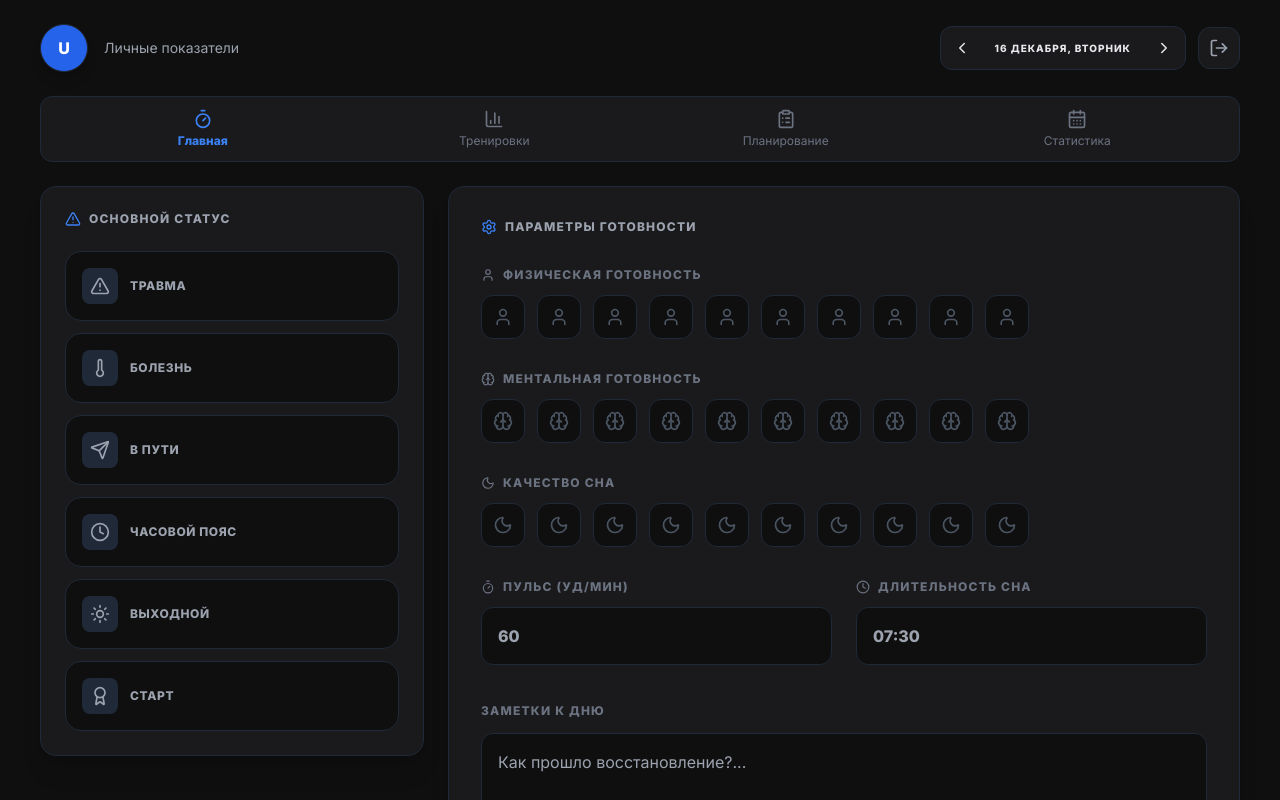
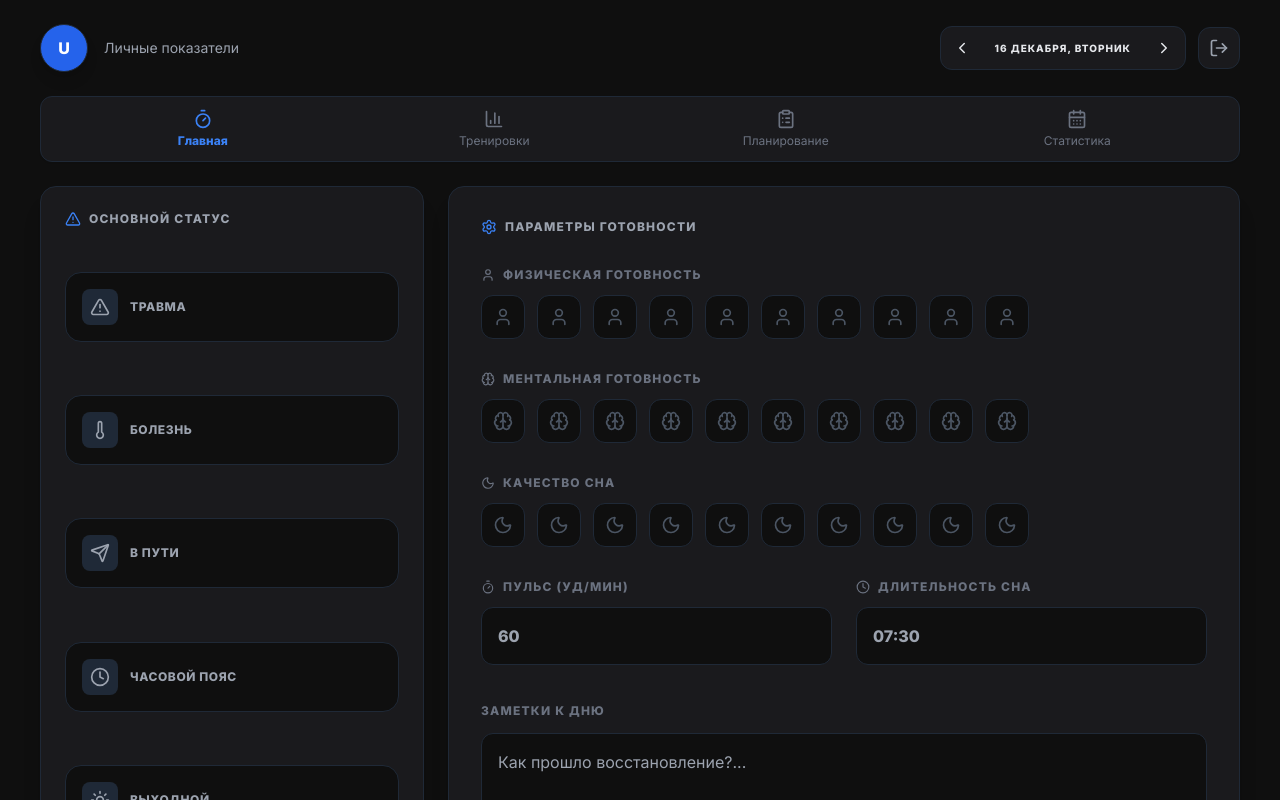
Before and after one commit to mbaliabin/dagbook-test, a React (Vite) app in the folder fasx-frontend/: page /daily in a window 1280 px wide. Shown: the top 800 px of the page. Built offline with nearby package versions, Linux system fonts and the light colour scheme; no server answers.

Commit message:
Доработка AccountPage.tsx 61

```diff
--- a/fasx-frontend/src/pages/DailyParameters.tsx
+++ b/fasx-frontend/src/pages/DailyParameters.tsx
@@ -11,7 +11,8 @@ import { getUserProfile } from "../api/getUserProfile";
 
 dayjs.locale("ru");
 
-// Унифицированный компонент кнопок оценки (1-10)
+// --- ВСПОМОГАТЕЛЬНЫЕ КОМПОНЕНТЫ (Твои оригинальные размеры) ---
+
 const TenButtons = ({ value, onChange, Icon }: { value: number; onChange: (val: number) => void; Icon: any }) => (
   <div className="flex flex-wrap gap-2 md:gap-3">
     {[...Array(10)].map((_, i) => {
@@ -33,13 +34,12 @@ const TenButtons = ({ value, onChange, Icon }: { value: number; onChange: (val:
   </div>
 );
 
-// Унифицированная кнопка выбора статуса
 const SingleSelectButton = ({ id, label, Icon, activeId, onClick, activeColor }: any) => {
   const isActive = activeId === id;
   return (
     <button
       onClick={() => onClick(id === activeId ? null : id)}
-      className={`px-4 py-4 rounded-2xl flex items-center space-x-3 transition-all border ${
+      className={`px-4 py-4 rounded-2xl flex items-center space-x-3 transition-all border w-full ${
         isActive
           ? `${activeColor} border-transparent shadow-lg scale-[1.02]`
           : "bg-[#0f0f0f] border-gray-800 hover:border-gray-700 text-gray-400"
@@ -52,6 +52,8 @@ const SingleSelectButton = ({ id, label, Icon, activeId, onClick, activeColor }:
     </button>
   );
 };
+
+// --- ОСНОВНОЙ КОМПОНЕНТ ---
 
 export default function DailyParameters() {
   const navigate = useNavigate();
@@ -134,7 +136,7 @@ export default function DailyParameters() {
     <div className="min-h-screen bg-[#0f0f0f] text-gray-200 p-6 w-full font-sans">
       <div className="max-w-[1600px] mx-auto space-y-6 px-4">
 
-        {/* HEADER (Как в Profile/Stats) */}
+        {/* HEADER */}
         <div className="flex flex-col md:flex-row md:items-center md:justify-between gap-4">
           <div className="flex items-center space-x-4">
             <div className="w-12 h-12 rounded-full bg-blue-600 flex items-center justify-center font-bold text-white shadow-lg overflow-hidden border border-gray-800">
@@ -175,15 +177,17 @@ export default function DailyParameters() {
           })}
         </div>
 
-        <div className="grid lg:grid-cols-3 gap-6">
-          {/* СТАТУСЫ (Левая колонка или верх) */}
-          <div className="lg:col-span-1 space-y-6">
-            <div className="bg-[#1a1a1d] border border-gray-800 p-6 rounded-2xl shadow-xl">
+        {/* СЕТКА С ВЫРАВНИВАНИЕМ ПО ВЫСОТЕ (items-stretch) */}
+        <div className="grid lg:grid-cols-3 gap-6 items-stretch">
+
+          {/* СТАТУСЫ (Левая колонка) */}
+          <div className="lg:col-span-1">
+            <div className="bg-[#1a1a1d] border border-gray-800 p-6 rounded-2xl shadow-xl h-full flex flex-col">
               <div className="flex items-center gap-2 mb-6 text-gray-400">
                 <AlertTriangle size={16} className="text-blue-500" />
                 <h2 className="text-xs font-black uppercase tracking-widest">Основной статус</h2>
               </div>
-              <div className="grid grid-cols-1 gap-3">
+              <div className="grid grid-cols-1 gap-3 flex-grow text-center items-center">
                 <SingleSelectButton id="skadet" label="Травма" Icon={AlertTriangle} activeId={mainParam} onClick={setMainParam} activeColor="bg-red-600" />
                 <SingleSelectButton id="syk" label="Болезнь" Icon={Thermometer} activeId={mainParam} onClick={setMainParam} activeColor="bg-orange-600" />
                 <SingleSelectButton id="paReise" label="В пути" Icon={Send} activeId={mainParam} onClick={setMainParam} activeColor="bg-blue-600" />
@@ -195,16 +199,14 @@ export default function DailyParameters() {
           </div>
 
           {/* ПОКАЗАТЕЛИ (Правая колонка) */}
-          <div className="lg:col-span-2 space-y-6">
-            <div className="bg-[#1a1a1d] border border-gray-800 p-8 rounded-2xl shadow-xl space-y-8">
-              <div className="flex items-center justify-between">
+          <div className="lg:col-span-2">
+            <div className="bg-[#1a1a1d] border border-gray-800 p-8 rounded-2xl shadow-xl h-full flex flex-col space-y-8">
               <div className="flex items-center gap-2 text-gray-400">
                 <Settings size={16} className="text-blue-500" />
                 <h2 className="text-xs font-black uppercase tracking-widest">Параметры готовности</h2>
               </div>
-              </div>
 
-              <div className="grid gap-8">
+              <div className="grid gap-8 flex-grow">
                 <section className="space-y-3">
                   <label className="text-xs font-bold text-gray-500 uppercase tracking-widest flex items-center gap-2">
                     <User size={14}/> Физическая готовность
@@ -250,6 +252,7 @@ export default function DailyParameters() {
                 </section>
               </div>
 
+              <div className="pt-4">
                 <button onClick={handleSave} className="w-full bg-blue-600 hover:bg-blue-700 text-white font-bold py-4 rounded-2xl flex items-center justify-center gap-2 transition-all shadow-lg shadow-blue-900/30 active:scale-[0.98]">
                   <CheckCircle2 size={20} />
                   Сохранить параметры
@@ -257,6 +260,8 @@ export default function DailyParameters() {
               </div>
             </div>
           </div>
+
+        </div>
       </div>
     </div>
   );
```
Lines whose indentation alone changed are shown as unchanged.
